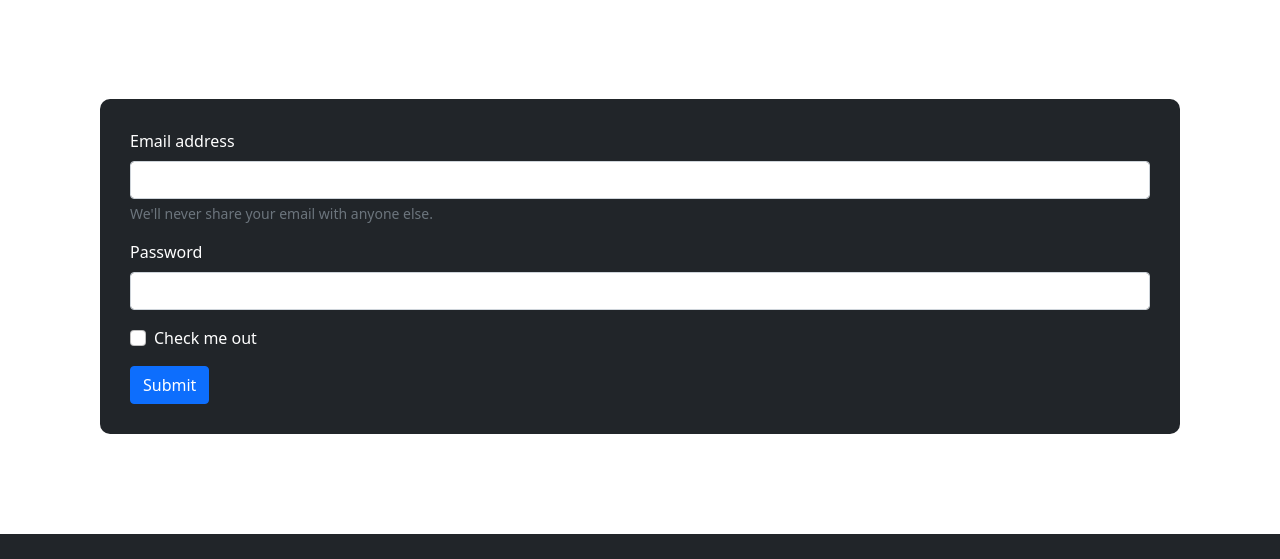
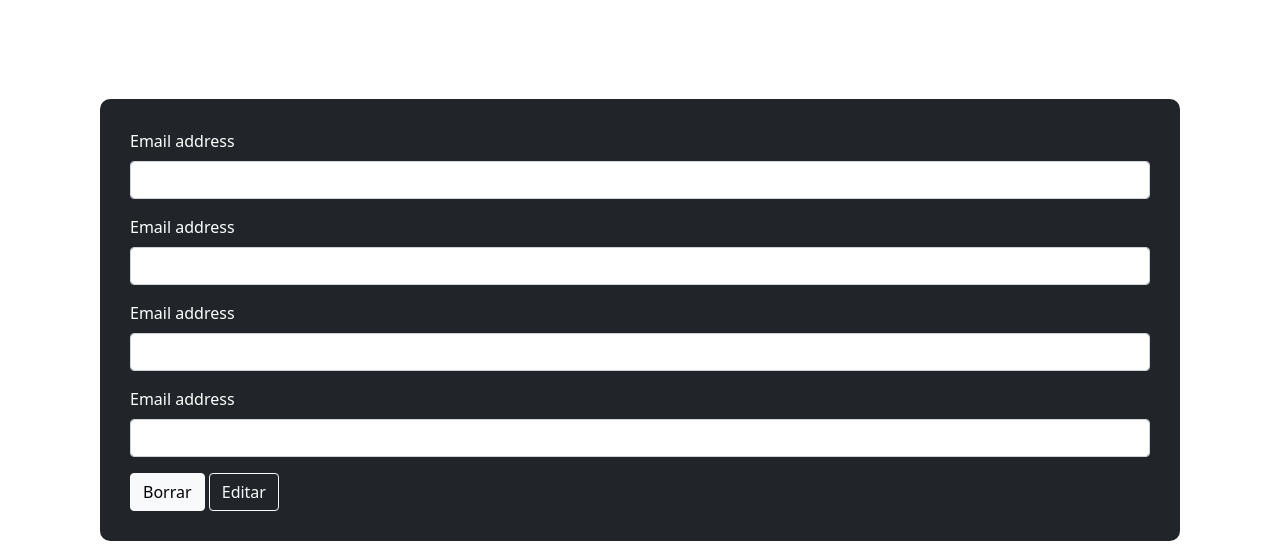
Before and after one commit to AXG25/crud, a plain HTML site: page adicion.html in a window 1280 px wide. Shown: the part 57-616 px from the top of the page. Drawn offline with nearby package versions, Linux system fonts and the light colour scheme.

Commit message:
poniendo a funcionar esta madre

```diff
--- a/adicion.html
+++ b/adicion.html
@@ -13,7 +13,7 @@
     <!--nav bar-->
     <nav class="navbar navbar-expand-lg navbar-light bg-dark ">
         <div class="container-fluid text-white">
-          <a class="navbar-brand text-white" href="#">ATUMEDIDA-ADIO</a>
+          <a class="navbar-brand text-white" href="#">ATUMEDIDA-ADICION</a>
           <button class="navbar-toggler" type="button" data-bs-toggle="collapse" data-bs-target="#navbarSupportedContent" aria-controls="navbarSupportedContent" aria-expanded="false" aria-label="Toggle navigation">
             <span class="navbar-toggler-icon"></span>
           </button>
@@ -34,17 +34,22 @@
         <div class="mb-3">
           <label for="exampleInputEmail1" class="form-label">Email address</label>
           <input type="email" class="form-control" id="exampleInputEmail1" aria-describedby="emailHelp">
-          <div id="emailHelp" class="form-text">We'll never share your email with anyone else.</div>
         </div>
         <div class="mb-3">
-          <label for="exampleInputPassword1" class="form-label">Password</label>
-          <input type="password" class="form-control" id="exampleInputPassword1">
+          <label for="exampleInputEmail1" class="form-label">Email address</label>
+          <input type="email" class="form-control" id="exampleInputEmail1" aria-describedby="emailHelp">
         </div>
-        <div class="mb-3 form-check">
-          <input type="checkbox" class="form-check-input" id="exampleCheck1">
-          <label class="form-check-label" for="exampleCheck1">Check me out</label>
+        <div class="mb-3">
+          <label for="exampleInputEmail1" class="form-label">Email address</label>
+          <input type="email" class="form-control" id="exampleInputEmail1" aria-describedby="emailHelp">
         </div>
-        <button type="submit" class="btn btn-primary">Submit</button>
+        <div class="mb-3">
+          <label for="exampleInputEmail1" class="form-label">Email address</label>
+          <input type="email" class="form-control" id="exampleInputEmail1" aria-describedby="emailHelp">
+        </div>
+
+        <button type="submit" class="btn btn-light">Borrar</button>
+        <button type="submit" class="btn btn-outline-light">Editar</button>
       </form>
     <!-- form -->
 
--- a/js/index.js
+++ b/js/index.js
@@ -5,7 +5,7 @@ const viewProduct = async () => {
   carta.innerHTML = '';
   const resp = await fetch("http://localhost:4000/ropa");
   const data = await resp.json();
-  data.map((productos) => {
+  data.forEach((productos) => {
     const { imagen, Talla, valor, nombre } = productos;
     carta.innerHTML = `
     <div class="card bg-dark text-white" style="width: 18rem;">
@@ -14,6 +14,7 @@ const viewProduct = async () => {
       <h5 class="card-title">${nombre}</h5>
       <p class="card-text">
       Precio:${valor}
+      <br>
       Talla:${Talla}
       </p>
       <a href="#" class="btn btn-light">Borrar</a>
@@ -22,3 +23,4 @@ const viewProduct = async () => {
        `;
   });
 };
+viewProduct()
```
Also changed, not shown: index.html (+3 -2 lines).
